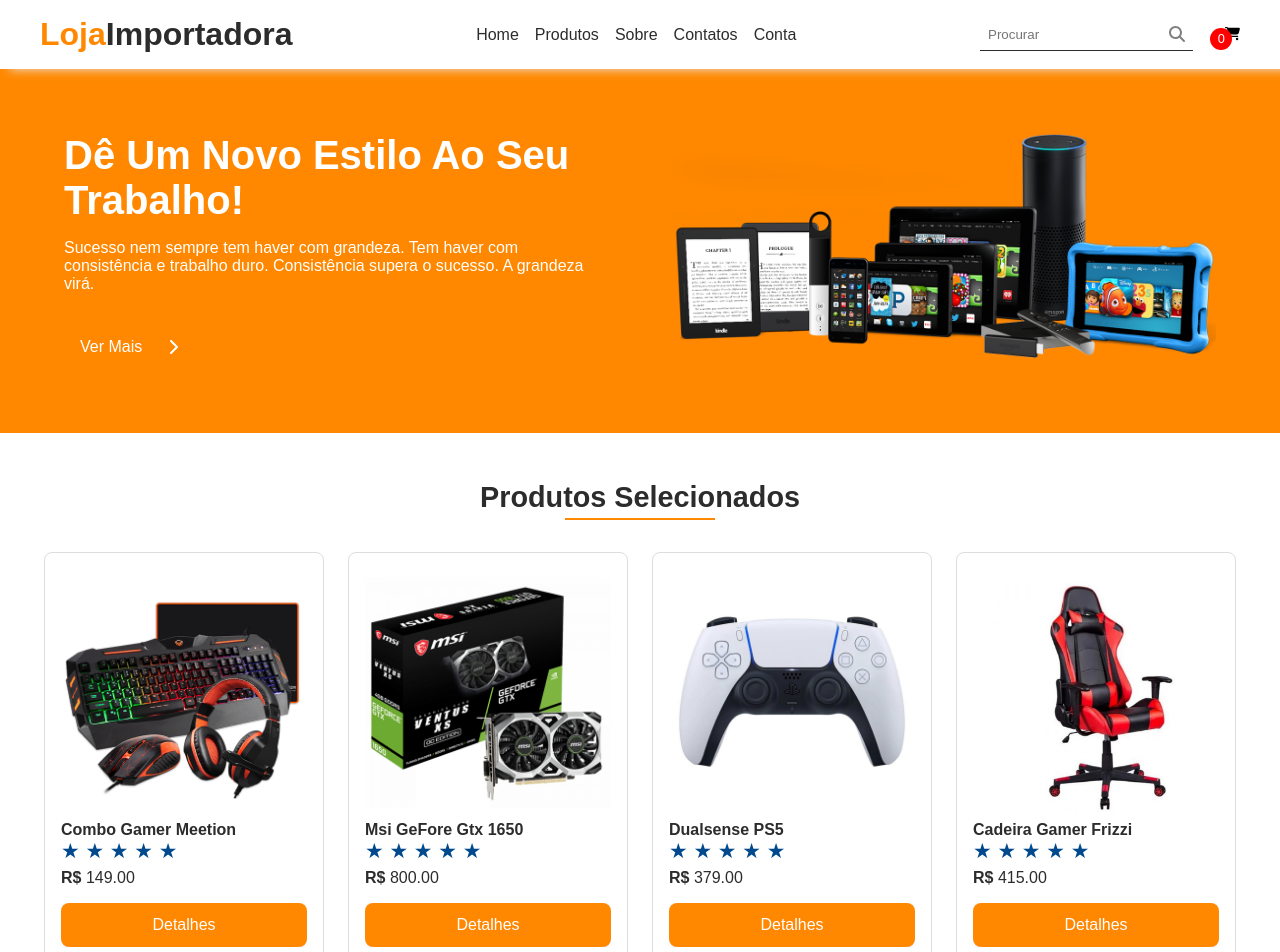
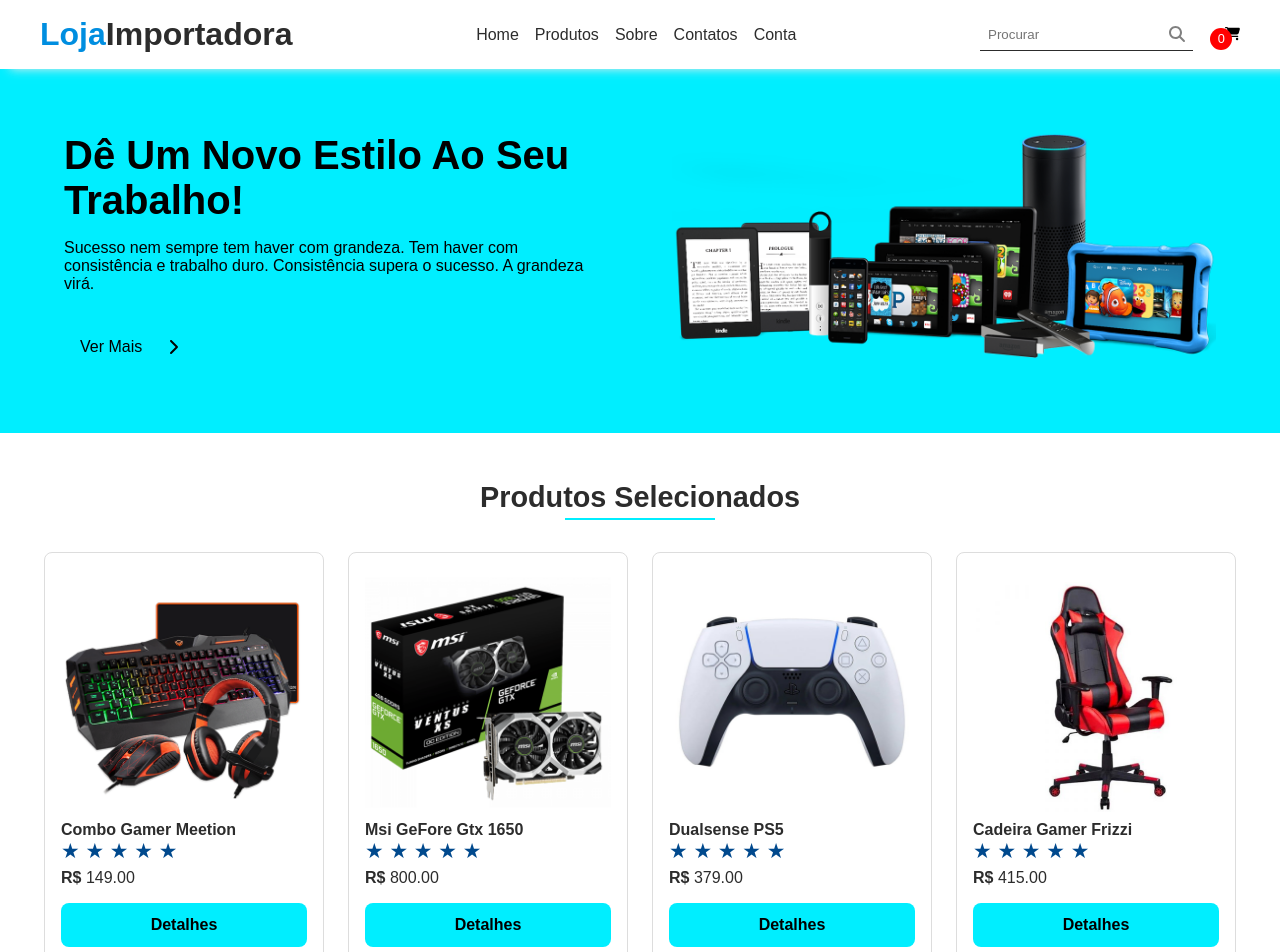
Before and after one commit to FahaTrader/LojaVirtual, a React (Create React App) app: page / in a window 1280 px wide. Shown: the top 952 px of the page. Built offline with nearby package versions, Linux system fonts and the light colour scheme; what @mercadopago/sdk-react would draw is missing.

Commit message:
alteracoes

```diff
--- a/src/components/SidebarCart.js
+++ b/src/components/SidebarCart.js
@@ -1,4 +1,4 @@
-import { faMoneyBill, faXmark } from '@fortawesome/free-solid-svg-icons'
+import { faBagShopping, faMoneyBill, faXmark } from '@fortawesome/free-solid-svg-icons'
 import { FontAwesomeIcon } from '@fortawesome/react-fontawesome'
 import React, { useState } from 'react'
 import SidebarProducts from './SidebarProducts'
@@ -28,7 +28,12 @@
       />)}
       </div>
 
-      {cartTotal === 0 ? (<i>Seu carringo está vazio</i>) : (<>
+      {cartTotal === 0 ? (
+        <div className='cart-none'>
+          <FontAwesomeIcon icon={faBagShopping} className='icon'/>
+          <i>Seu carrinho está vazio</i>
+        </div>
+        ) : (<>
         <div className='total-container'>
           <b>Total: </b> R$ {cartTotal}
         </div>
--- a/src/index.css
+++ b/src/index.css
@@ -5,9 +5,9 @@
 }
 
 :root{
-  --primary-color: #f80;
+  --primary-color: rgb(0, 238, 255);
   --secondary-color: #00498d;
-  --dark-primary-color: #e07800;
+  --dark-primary-color: #008ee0;
   --dark-secondary-color: #00315f;
   --light-color: #e9e9e9;
   --dark-color: #2c2c2c;
@@ -49,7 +49,7 @@
 }
 
 .logo{
-  color: var(--primary-color);
+  color: var(--dark-primary-color);
 
 }
 
@@ -139,7 +139,7 @@
 }
 
 header .left-side{
-  color: #FFF;
+  color: #000;
 }
 
 header .left-side h2{
@@ -149,6 +149,7 @@
 header .left-side p{
   padding-top: 1rem;
   padding-bottom: 2rem;
+  font-weight: 500;
 }
 
 .see-more-btn{
@@ -282,10 +283,11 @@
   gap: 0.25rem;
   padding: 0.8rem;
   background-color: var(--primary-color);
-  color: #FFF;
+  color: #000;
   border-radius: 8px;
   font-size: 1rem;
   transition: all 0.2s;
+  font-weight: bold;
 }
 
 .btn-icon:hover{
@@ -294,6 +296,7 @@
 
 .add-to-cart-btn{
   background-color: var(--secondary-color);
+  color: #FFF;
 }
 
 .add-to-cart-btn:hover{
@@ -572,6 +575,24 @@
   display: block;
 }
 
+.cart-none{
+  display: flex;
+  flex-direction: column;
+  align-items: center;
+  justify-content: center;
+  color: #999;
+}
+
+.cart-none .icon{
+  font-size: 25px;
+  margin-bottom: 1rem;
+  margin-top: 10rem;
+}
+
+.cart-none i{
+  font-size: 20px;
+}
+
 /*----- Details Section -----*/
 .container-details{
   display: flex;
@@ -708,6 +729,8 @@
   display: grid;
   grid-template-columns: repeat(auto-fill, 280px);
   gap: 16px;
+  place-content: center;
+  margin-bottom: 1.5rem;
 }
 
 .product {
```
